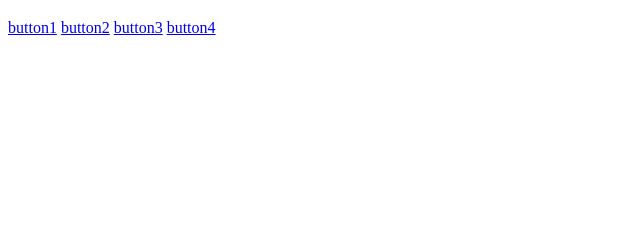
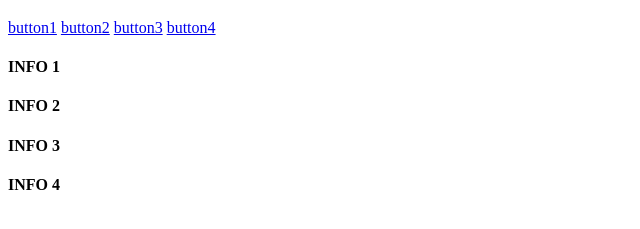
Before and after one commit to Mitpf/Simple-nav-menu, a plain HTML site: page index.html in a window 1280 px wide. Shown: the part 61-290 px from the top of the page, without its empty margins (0-640 px from the left). Drawn offline with Linux system fonts and the light colour scheme.

Commit message:
Update index.html

```diff
--- a/index.html
+++ b/index.html
@@ -5,7 +5,8 @@
     <meta http-equiv="X-UA-Compatible" content="IE=edge">
     <meta name="viewport" content="width=device-width, initial-scale=1.0">
     <title>Simple nav Menu</title>
-    <script type="module" src="https://github.com/Mitpf/Simple-nav-menu/blob/main/app.js"></script>
+    <script  src="./app.js"></script>
+<script  src="./s.js"></script>
 </head>
 <body>
     <h1>Simple nav Menu</h1>
```
